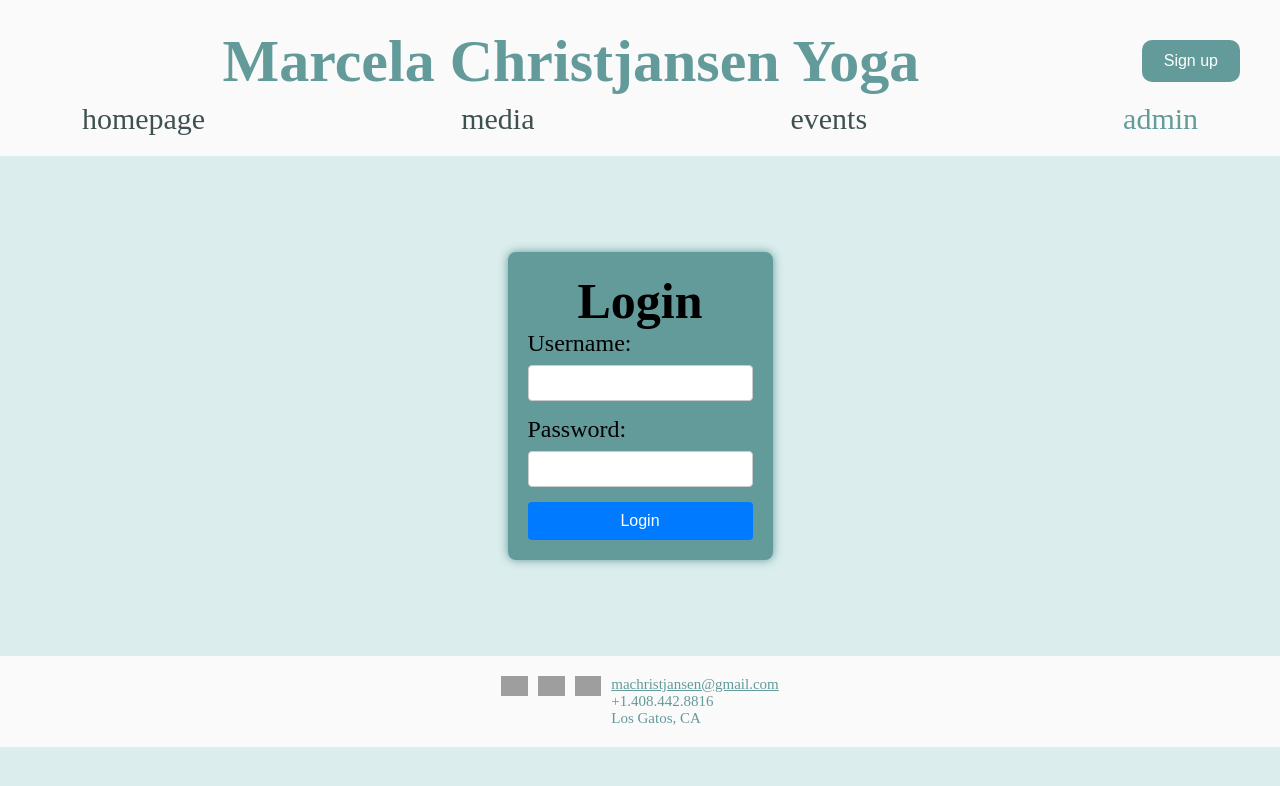
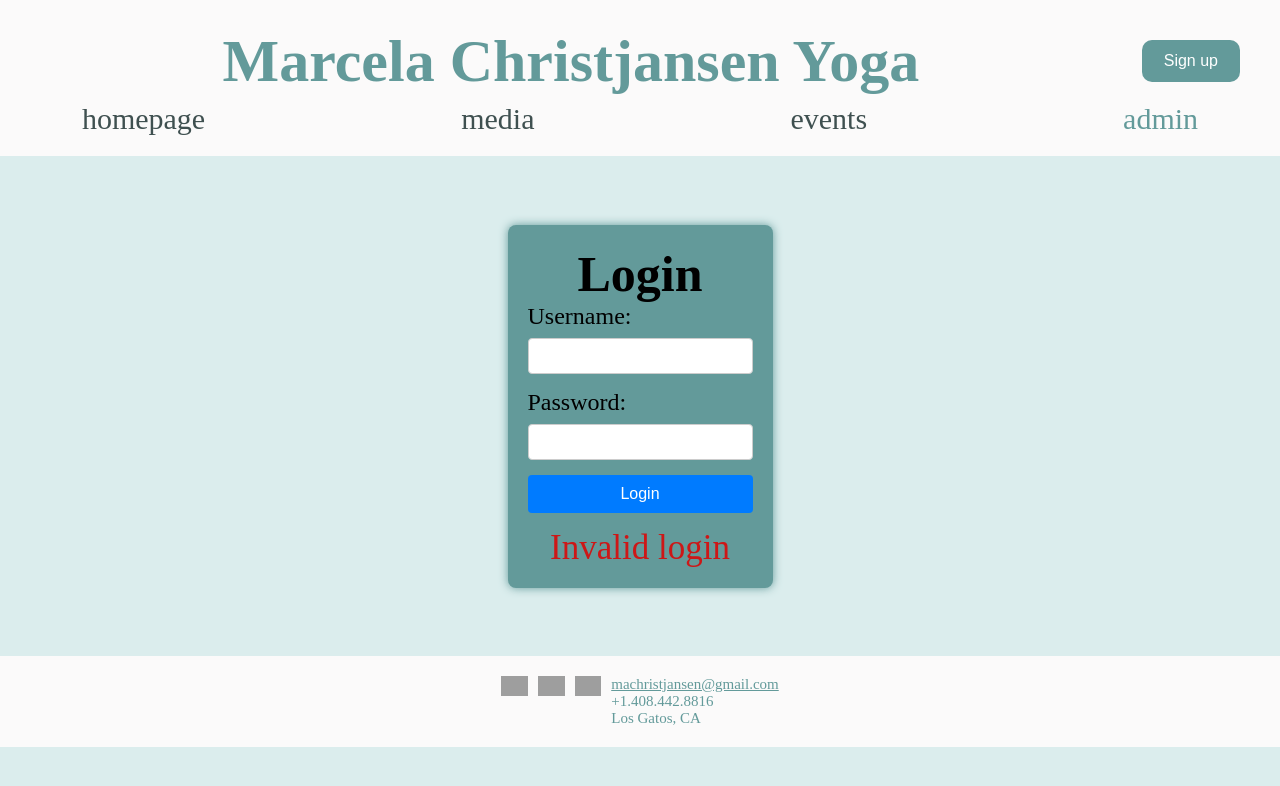
Before and after one commit to MaxusTheOne/Yoga-frontend, a React (Vite) app in the folder YogaFrontend/: page /admin in a window 1280 px wide. Both pictures are taken after a click on the button "Login". Shown: the top 786 px of the page. Built offline with nearby package versions, Linux system fonts and the light colour scheme; no server answers; grey boxes are pictures that could not be loaded; a web font is replaced by a local one.

Commit message:
added login functionality with backend route for safety

```diff
--- /dev/null
+++ b/YogaFrontend/src/components/Adminpage/AdminMenu.jsx
@@ -0,0 +1,12 @@
+export default function AdminMenu() {
+    return (
+        <div className="menu-container">
+            <h2>Menu</h2>
+            <ul>
+                <li>Member Overview</li>
+                <li>Manage Content</li>
+                <li>Manage Events</li>
+            </ul>
+        </div>
+    )
+}
--- a/YogaFrontend/src/components/Adminpage/AdminPage.jsx
+++ b/YogaFrontend/src/components/Adminpage/AdminPage.jsx
@@ -1,15 +1,27 @@
+import { useState } from 'react'
 import AnimatedPage from '../AnimatedPage'
 import Footer from '../Footer'
 import Header from '../Header'
 import Login from './Login'
+import AdminMenu from './AdminMenu'
 
 export default function AdminPage() {
+    const [isLoggedIn, setLoggedIn] = useState(false)
+
+    function checkLogin() {
+        setLoggedIn(true)
+    }
+
     return (
         <>
             <Header />
             <AnimatedPage>
                 <div className="adminPage-container">
-                    <Login />
+                    {!isLoggedIn ? (
+                        <Login checkLogin={checkLogin} />
+                    ) : (
+                        <AdminMenu />
+                    )}
                 </div>
             </AnimatedPage>
             <Footer />
--- a/YogaFrontend/src/components/Adminpage/Login.jsx
+++ b/YogaFrontend/src/components/Adminpage/Login.jsx
@@ -1,13 +1,37 @@
 import { useState } from 'react'
 
-export default function Login() {
+export default function Login({ checkLogin }) {
+    Login.propTypes
+
     const [username, setUsername] = useState('')
     const [password, setPassword] = useState('')
+    const [errors, setErrors] = useState(null)
 
-    function handleLogin() {
-        console.log('Logging in with:', { username, password })
-        setUsername('')
-        setPassword('')
+    async function handleLogin() {
+        try {
+            const response = await fetch('http://localhost:3000/admin', {
+                method: 'POST',
+                headers: {
+                    'Content-Type': 'application/json',
+                },
+                body: JSON.stringify({ username, password }),
+            })
+
+            if (response.ok) {
+                // Login successful
+                checkLogin()
+                setUsername('')
+                setPassword('')
+            } else {
+                // Login failed
+                setErrors('Invalid username or password')
+                setUsername('')
+                setPassword('')
+            }
+        } catch (error) {
+            console.error('Error during login:', error)
+            setErrors('An error occurred during login')
+        }
     }
 
     return (
@@ -40,6 +64,7 @@ export default function Login() {
             <button className="login-button" onClick={handleLogin}>
                 Login
             </button>
+            {errors && <p className="login-error-text">Invalid login</p>}
         </div>
     )
 }
--- a/YogaFrontend/src/homepage.css
+++ b/YogaFrontend/src/homepage.css
@@ -584,3 +584,10 @@ footer ul {
 button:hover {
     background-color: #0056b3;
 }
+
+.login-error-text {
+    color: rgb(205, 23, 23);
+    text-align: center;
+    font-size: 35px;
+    margin-top: 15px;
+}
```
